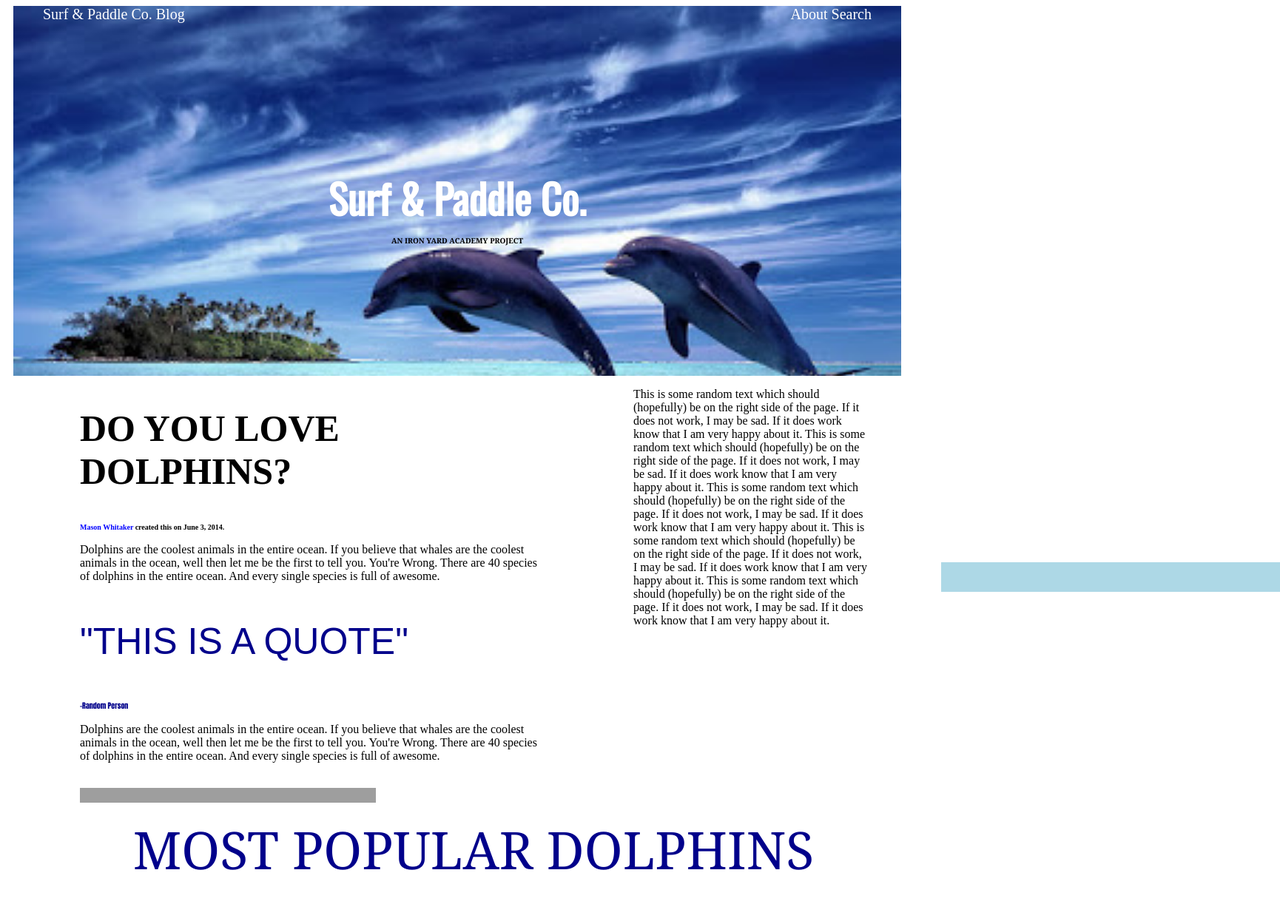
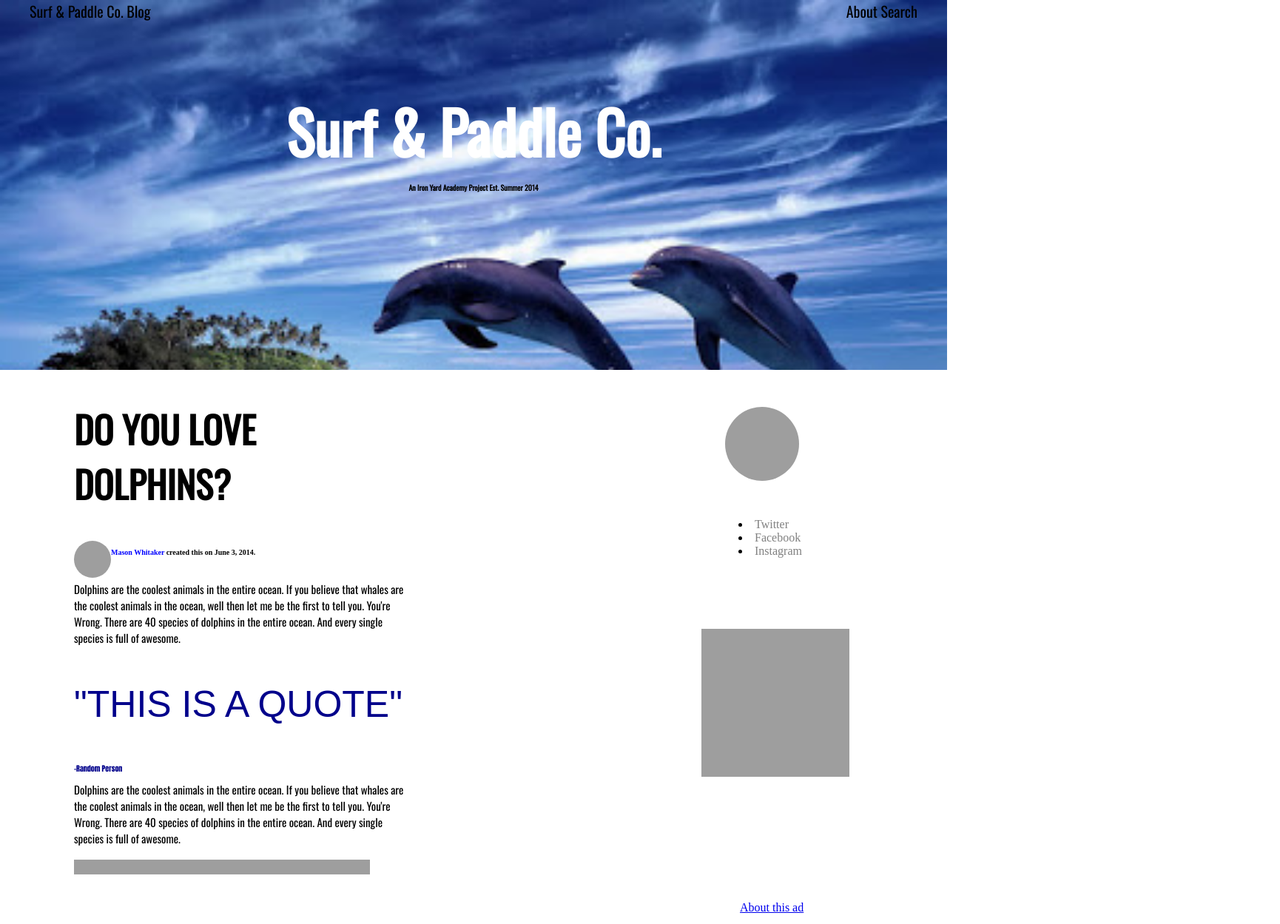
Before and after one commit to maswhitaker/ProjectNumber1, a plain HTML site: page index.html in a window 1280 px wide. Shown: the top 1249 px of the page at 74% size, 1730 px wide, since content can reach past the window. Drawn offline with nearby package versions, Linux system fonts and the light colour scheme; grey boxes are pictures that could not be loaded.

Commit message:
Edited code, added HTML5 elements

```diff
--- a/index.html
+++ b/index.html
@@ -5,42 +5,52 @@
       Surf & Paddle Co.
     </title>
   </head>
+<!--CSS-->
   <style>
+
+    body {
+      margin: 0;
+      width: 100%;
+    }
+
     #left-header{
       float:left;
       font-size:20px;
-      color:white;
+      font-family: Oswald;
+      color:black;
       margin: 0 0 0 40px;
     }
+
     #right-header{
       float:right;
       font-size: 20px;
-      color: white;
+      font-family: Oswald;
+      color: black;
       margin: 0 40px 0 0;
     }
 
-    #top-image{
+    header{
       height: 500px;
-      width: 1200px;
+      width: 100%;
       margin:0 10px 0 10px;
       background-image: url("images/beautiful.jpg");
       background-size: cover;
+      margin: 0 0 0 0;
     }
-    #heading{
+
+    header h1 {
       font-family: Oswald;
-      font-size: 55px;
+      font-size: 80px;
       color: white;
-      margin: 0 auto;
-      width: 400px;
-      padding: 200px;
-
+      margin: 100px auto;
+      width: 1000px;
     }
 
     #popular{
-      font-family: Georgia;
-      font-size: 70px;
-      color: darkblue;
-
+      font-family: Oswald;
+      font-size: 60px;
+      color: black;
+      margin: auto;
     }
 
     #hector {
@@ -48,132 +58,291 @@
       height: 300px;
       width: 25%;
       margin: 0;
+      opacity: 0.5;
       float: left;
       background-size: cover;
       background-image: url("images/dolphin-flying.jpg");
     }
+    #footer-nav{
+      margin-top: -200px;
+      margin-left: 400px;
+    }
+    nav{
+      position: relative;
+      top: 200px;
+      left: 450px;
+    }
+
+    nav li a{
+      color: gray;
+      text-decoration: none;
+    }
+
     #black{
       display: inline-block;
       height: 300px;
       width: 25%;
       margin: 0;
+      opacity: 0.5;
       float: left;
       background-size: cover;
       background-image: url("images/dolphin smiling.jpg");
     }
+
     #commersons{
       display: inline-block;
       height: 300px;
       width: 25%;
       margin: 0;
+      opacity: 0.5;
       float: left;
       background-size: cover;
       background-image: url("images/dolphins.jpg");
+    }
+
+    article{
+      font-size: 15px;
+      font-family: Oswald;
     }
     #heaviside{
       display: inline-block;
       height: 300px;
       width: 25%;
       margin: 0;
+      opacity: 0.5;
       background-size: cover;
       float: left;
       background-image: url("images/rainbow.jpg");
     }
-    #footer{
-      position: fixed;
-      bottom: 0;
-      width: 1300px;
-      height: 40px;
-      background-color: lightblue;
+
+    footer{
+      position: relative;
+      bottom: -300px;
+      width: 100%;
+      height: 100px;
+      background-color: #003366;
+      margin-bottom: 0;
     }
+
     #IYA{
       color: black;
       font-size: 10px;
-      font-family: Georgia;
+      font-family: Oswald;
     }
+
     #copy{
-      margin: 5px;
+      margin: -40px auto;
       font-family: Times;
       font-size: 15px;
+
     }
-    #middle{
-      width: 50%;
+
+    #section{
+      width: 35%;
       float: left;
       margin-left: 100px;
     }
+
     #quote{
       font-size: 50px;
       font-family: Arial;
       color: darkblue;
     }
-    #right{
-      float: right;
+
+    .right{
+      float:right;
       width: 25%;
       margin-right: 100px;
+      padding-bottom: 10px;
     }
+
     #ref{
       font-size: 10px;
       font-family: Impact;
       color: darkblue;
     }
+    #advert{
+      margin-top: 200px;
+      margin-left: 400px;
+    }
+    #ad{
+      margin-left: 1000px;
+    }
+    .img2{
+      border-radius: 50%;
+      margin-right: 200px;
+      margin-top:50px;
+      float:right;
+    }
+    .img3{
+      border-radius: 50%;
+      margin-right: 0 50px;
+      float: left;
+    }
+
     .love{
       font-size: 50px;
+      font-family: Oswald;
     }
+
     .loves{
       font-size: 10px;
+      float: left;
     }
+
     .bottom{
+      color: black;
+      position: relative;
+      bottom: -200px;
+      font-family:Oswald;
+      font-size:30px;
+    }
+    .bottomm{
       color: white;
       position: relative;
-      bottom: -120px;
-      font-family:Impact;
+      bottom: -200px;
+      font-family:Oswald;
       font-size:30px;
     }
+
   </style>
+
+<!--HTML-->
   <body>
-    <div id="top-image">
-      <p id="left-header">Surf & Paddle Co. Blog</p>
-      <p id="right-header">About  Search</p>
+
+<!--Heading-->
+    <header>
+        <p id="left-header">
+          Surf & Paddle Co. Blog
+        </p>
+        <p id="right-header">
+          About  Search
+        </p>
         <br>
-      <h1 id="heading"><center>Surf & Paddle Co.<br> <p id="IYA">AN IRON YARD ACADEMY PROJECT<p></center</h1>
+        <h1 id="heading">
+          <center>
+              Surf & Paddle Co.
+            <br>
+            <p id="IYA">
+              An Iron Yard Academy Project Est. Summer 2014
+            <p>
+          </center>
+        </h1>
+    </header>
+
+<!--Main Body Content-->
+    <section id="section">
+      <h2 class="love">
+        DO YOU LOVE DOLPHINS?
+      </h2>
+        <img src="http://i.imgur.com/hNBFmDm.png" class="img3" height="50px" width="50px">
+      <h3 class="loves">
+        <span style="color: blue">
+          Mason Whitaker
+        </span>
+         created this on June 3, 2014.
+       </h3>
+       <br><br><br>
+
+      <article>
+        Dolphins are the coolest animals in the entire ocean. If you believe that whales are the coolest animals in the ocean, well then let me be the first to tell you. You're Wrong. There are 40 species of dolphins in the entire ocean. And every single species is full of awesome.
+      </article>
+      <p id="quote">
+        "THIS IS A QUOTE"
+      </p>
+      <p id="ref">
+        -Random Person
+      </p>
+      <article>
+        Dolphins are the coolest animals in the entire ocean. If you believe that whales are the coolest animals in the ocean, well then let me be the first to tell you. You're Wrong. There are 40 species of dolphins in the entire ocean. And every single species is full of awesome.
+      </article>
+      <br>
+      <img src="http://i.imgur.com/KtRPfAf.png"height="20px" width="400px"><br><br><br>
+    </section>
+
+<!--Side Bar-->
+    <aside>
+      <img src="http://i.imgur.com/hNBFmDm.png" class="img2" height="100px" width="100px">
+      <nav>
+        <li>
+          <a href="#">
+            Twitter
+          </a>
+        </li>
+        <li>
+          <a href="#">
+            Facebook
+          </a>
+        </li>
+        <li>
+          <a href="#">
+            Instagram
+          </a>
+        </li>
+      </nav>
+      <img src="http://cl.ly/image/3Q2U1y3L2v3k/Image%202014-06-04%20at%205.46.26%20PM.png"height="200px" width="200px" id="advert">
+      <a href="#" id="ad">
+        About this ad
+      </a>
+      <p class="right">
+        This is some random text which should (hopefully) be on the right side of the page. If it does not work, I may be sad. If it does work know that I am very happy about it. This is some random text which should (hopefully) be on the right side of the page. If it does not work, I may be sad. If it does work know that I am very happy about it. This is some random text which should (hopefully) be on the right side of the page. If it does not work, I may be sad. If it does work know that I am very happy about it.
+      </p>
+      <br><br><br><br><br><br><br><br><br><br><br><br><br><br><br><br><br><br>
+    </aside>
+
+<!--Bottom Content-->
+    <div id="popular">
+      <p>
+        <center>
+          MOST POPULAR DOLPHINS
+        </center>
+      </p>
     </div>
-    <div id="middle">
-      <h2 class="love">DO YOU LOVE DOLPHINS?</h2>
-      <h3 class="loves"><span style="color: blue">Mason Whitaker</span> created this on June 3, 2014.</h3>
-      <p>Dolphins are the coolest animals in the entire ocean. If you believe
-        that whales are the coolest animals in the ocean, well then let me be
-        the first to tell you. You're Wrong. There are 40 species of dolphins
-        in the entire ocean. And every single species is full of awesome.
+    <section>
+        <span id="hector">
+          <span class="bottom">
+            Hector's dolphin
+          </span>
+        </span>
+        <span id="black">
+          <span class="bottomm">
+            Black dolphin
+          </span>
+        </span>
+        <span id="commersons">
+          <span class="bottom">
+            Commerson's dolphin
+          </span>
+        </span>
+        <span id="heaviside">
+          <span class="bottom">
+            Heaviside dolphin
+          </span>
+        </span>
+    </section>
+
+<!--Footer-->
+    <footer>
+      <p id="copy">
+          The Mason Whitaker Copyright 2014, All rights reserved.
       </p>
-      <p id="quote">"THIS IS A QUOTE"</p>
-      <p id="ref">-Random Person</p>
-      <p>Dolphins are the coolest animals in the entire ocean. If you believe
-        that whales are the coolest animals in the ocean, well then let me be
-        the first to tell you. You're Wrong. There are 40 species of dolphins
-        in the entire ocean. And every single species is full of awesome.</p>
-        <br>
-      <img src="http://i.imgur.com/KtRPfAf.png"height="20px" width="400px">
-    </div>
-    <p id="right">This is some random text which should (hopefully) be on the right
-      side of the page. If it does not work, I may be sad. If it does work
-      know that I am very happy about it. This is some random text which should (hopefully) be on the right
-        side of the page. If it does not work, I may be sad. If it does work
-        know that I am very happy about it. This is some random text which should (hopefully) be on the right
-          side of the page. If it does not work, I may be sad. If it does work
-          know that I am very happy about it. This is some random text which should (hopefully) be on the right
-            side of the page. If it does not work, I may be sad. If it does work
-            know that I am very happy about it. This is some random text which should (hopefully) be on the right
-              side of the page. If it does not work, I may be sad. If it does work
-              know that I am very happy about it.</p>
-      <br>
-      <br><br><br><br><br><br><br><br><br><br><br><br><br><br><br><br><br><br><br><br><br><br><br><br><br><br><br><br>
-      <center><p id="popular">MOST POPULAR DOLPHINS</p></center>
-    <div>
-        <span id="hector"><span class="bottom">Hector's dolphin</span></span>
-        <span id="black"><span class="bottom">Black dolphin</span></span>
-        <span id="commersons"><span class="bottom">Commerson's dolphin</span></span>
-        <span id="heaviside"><span class="bottom">Heaviside dolphin</span></span>
-    </div>
-    <span id="footer"><center><p id="copy">The Mason Whitaker Copyright 2014, All rights reserved.</p></center></span>
+      <nav id="footer-nav">
+        <li>
+          <a href="$">
+            Nav Item 1
+          </a>
+        </li>
+        <li>
+          <a href="$">
+            Nav Item 2
+          </a>
+        </li>
+        <li>
+          <a href="$">
+            Nav Item 3
+          </a>
+        </li>
+      </nav>
+    </footer>
   </body>
 </html>
```
